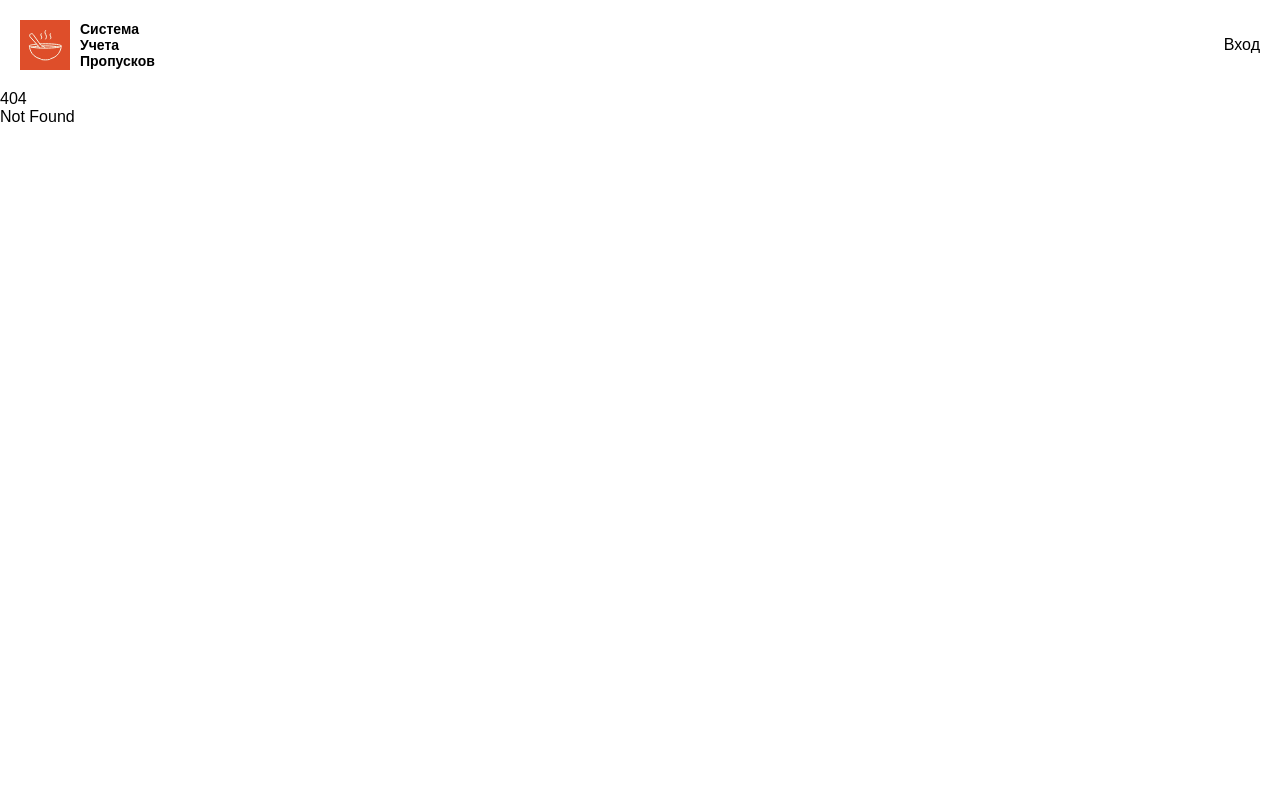
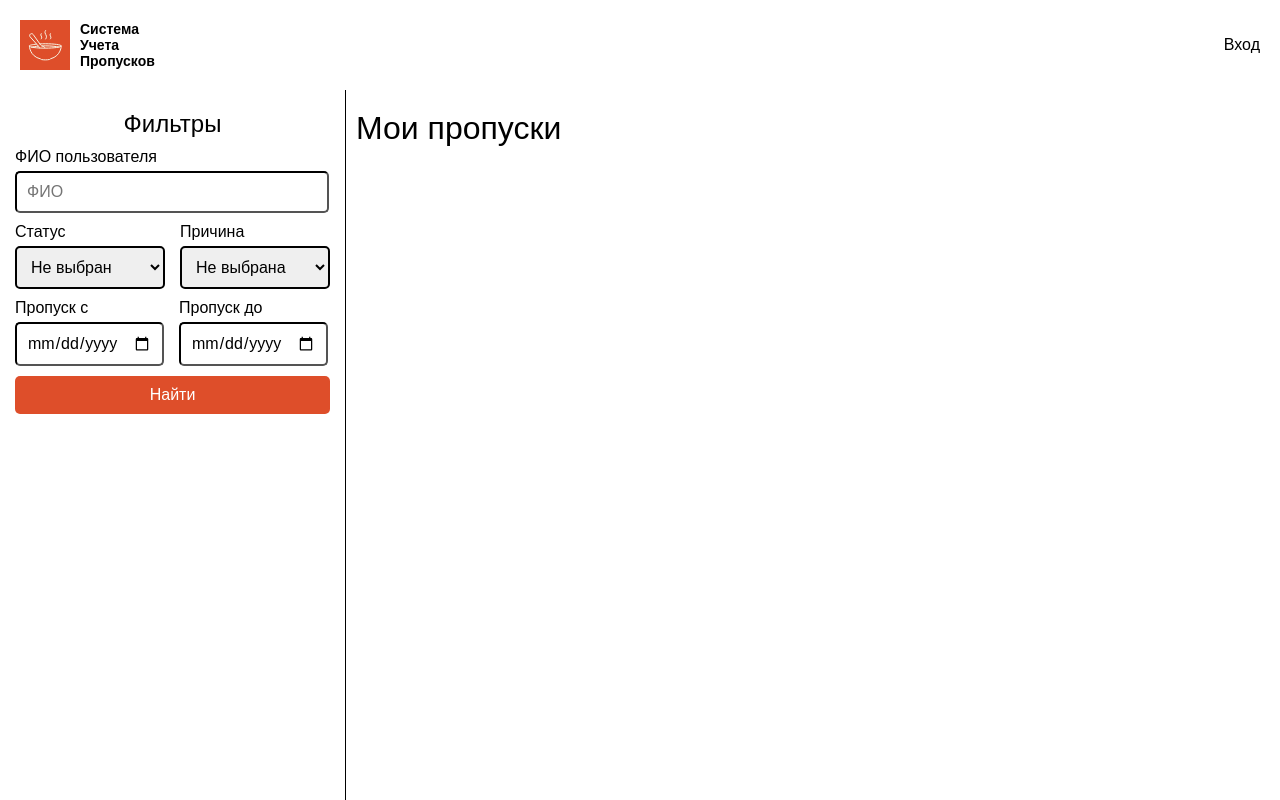
Before and after one commit to Dmitry-Kalichkin/sup-client, a SvelteKit app: page /skips/my in a window 1280 px wide. Before the commit this address had no page. Built offline with nearby package versions, Linux system fonts and the light colour scheme.

Commit message:
F-3297. Add filters aside

```diff
--- /dev/null
+++ b/src/lib/data/skips/Reason.ts
@@ -0,0 +1,4 @@
+export enum Reason {
+    ILL = "Болезнь",
+    OTHER = "Другое"
+}
--- /dev/null
+++ b/src/lib/data/skips/Status.ts
@@ -0,0 +1,5 @@
+export enum Status {
+    PENDING = "На проверке",
+    APPROVED = "Подтвержден",
+    REJECTED = "Отклонен"
+}
--- /dev/null
+++ b/src/routes/skips/my/+page.svelte
@@ -0,0 +1,139 @@
+<script lang="ts">
+    import { Reason } from "$lib/data/skips/Reason";
+    import { Status } from "$lib/data/skips/Status";
+
+    let fullName: string | null = null;
+    let status: Status | null = null;
+    let reason: Reason | null = null;
+    let startTime: Date | null = null;
+    let endTime: Date | null = null;
+
+    function applyFilters() {
+        console.log(fullName, status, reason, startTime, endTime);
+    }
+</script>
+
+<div class="container">
+    <div class="search-box">
+        <h2>Фильтры</h2>
+        <div class="input-block">
+            <label for="fullName">ФИО пользователя</label>
+            <input id="fullName" type="text" bind:value={fullName} placeholder="ФИО">
+        </div>
+        <div class="group-filters">
+            <div class="input-block">
+                <label for="status">Статус</label>
+                <select id="status" bind:value={status} placeholder="Статус" class="select-grouped">
+                    <option value={null}>Не выбран</option>
+                    {#each Object.values(Status) as status}
+                        <option value={status}>{status}</option>
+                    {/each}
+                </select>
+            </div>
+            <div class="input-block">
+                <label for="reason">Причина</label>
+                <select id="reason" bind:value={reason} placeholder="Причина" class="select-grouped">
+                    <option value={null}>Не выбрана</option>
+                    {#each Object.values(Reason) as reason}
+                        <option value={reason}>{reason}</option>
+                    {/each}
+                </select>
+            </div>
+        </div>
+        <div class="group-filters">
+            <div class="input-block">
+                <label for="startTime">Пропуск с</label>
+                <input id="startTime" class="input-date" type="date" bind:value={startTime} placeholder="">
+            </div>
+            <div class="input-block">
+                <label for="startTime">Пропуск до</label>
+                <input id="startTime" class="input-date" type="date" bind:value={endTime} placeholder="">
+            </div>
+        </div>
+        <button onclick={applyFilters}>Найти</button>
+    </div>
+    <div class="skips-list">
+        <h1>Мои пропуски</h1>
+    </div>
+</div>
+
+<style>
+    .container {
+        display: flex;
+        height: 100%;
+    }
+
+    h1 {
+        font-size: 32px;
+        margin-top: 10px;
+        margin-bottom: 20px;
+    }
+
+    h2 {
+        font-size: 24px;
+        margin: 5px;
+        margin-top: 10px;
+        text-align: center;
+    }
+
+    .search-box {
+        display: flex;
+        flex-direction: column;
+        padding: 10px;
+        border-right: black 1px solid;
+    }
+
+    input, select {
+        padding: 10px;
+        border-color: black;
+        border-radius: 5px;
+        width: 290px;
+    }
+
+    .input-block {
+        display: flex;
+        flex-direction: column;
+        margin: 5px;
+    }
+
+    .input-date {
+        width: 125px;
+    }
+
+    .select-grouped {
+        width: 150px;
+        border: black 2px solid;
+    }
+
+    input:focus {
+        outline-color: var(--brand-color);
+        border-color: var(--brand-color);
+    }
+
+    label {
+        margin-bottom: 5px;
+    }
+
+    .group-filters {
+        display: flex;
+        gap: 5px;
+    }
+
+    button {
+        padding: 10px;
+        border: 0px;
+        border-radius: 5px;
+        border-color: var(--brand-color);
+        background-color: var(--brand-color);
+        color: #ffffff;
+        cursor: pointer;
+        margin: 5px;
+    }
+
+    .skips-list {
+        display: flex;
+        flex-direction: column;
+        width: 100%;
+        padding: 10px;
+    }
+</style>
```
